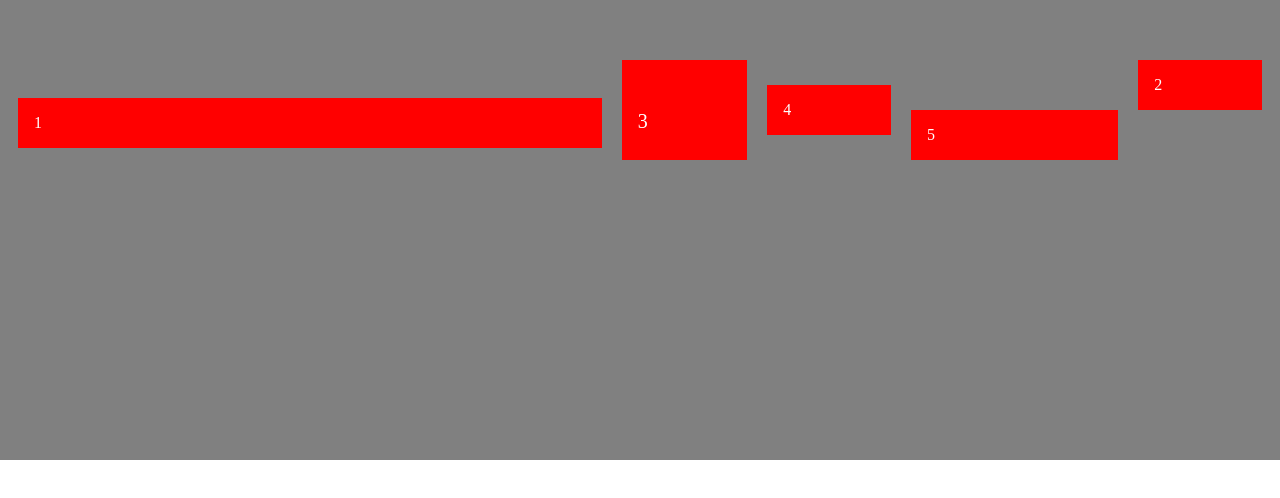
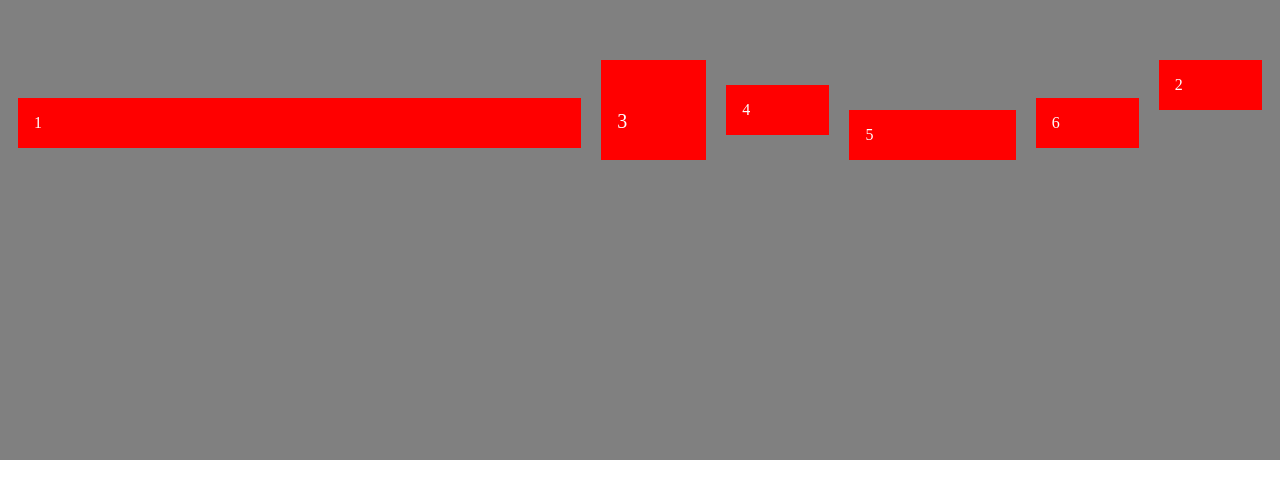
Before and after one commit to divine011/QR-Code--Frontend-Mentor, a plain HTML site: page index.html in a window 1280 px wide. Shown: the part 240-738 px from the top of the page. Drawn offline with Linux system fonts and the light colour scheme.

Commit message:
added new div

```diff
--- a/index.html
+++ b/index.html
@@ -13,6 +13,7 @@
       <div class="item-3 item">3</div>
       <div class="item-4 item">4</div>
       <div class="item-5 item">5</div>
+      <div class="item-6 item">6</div>
     </div>
   </body>
 </html>
```
